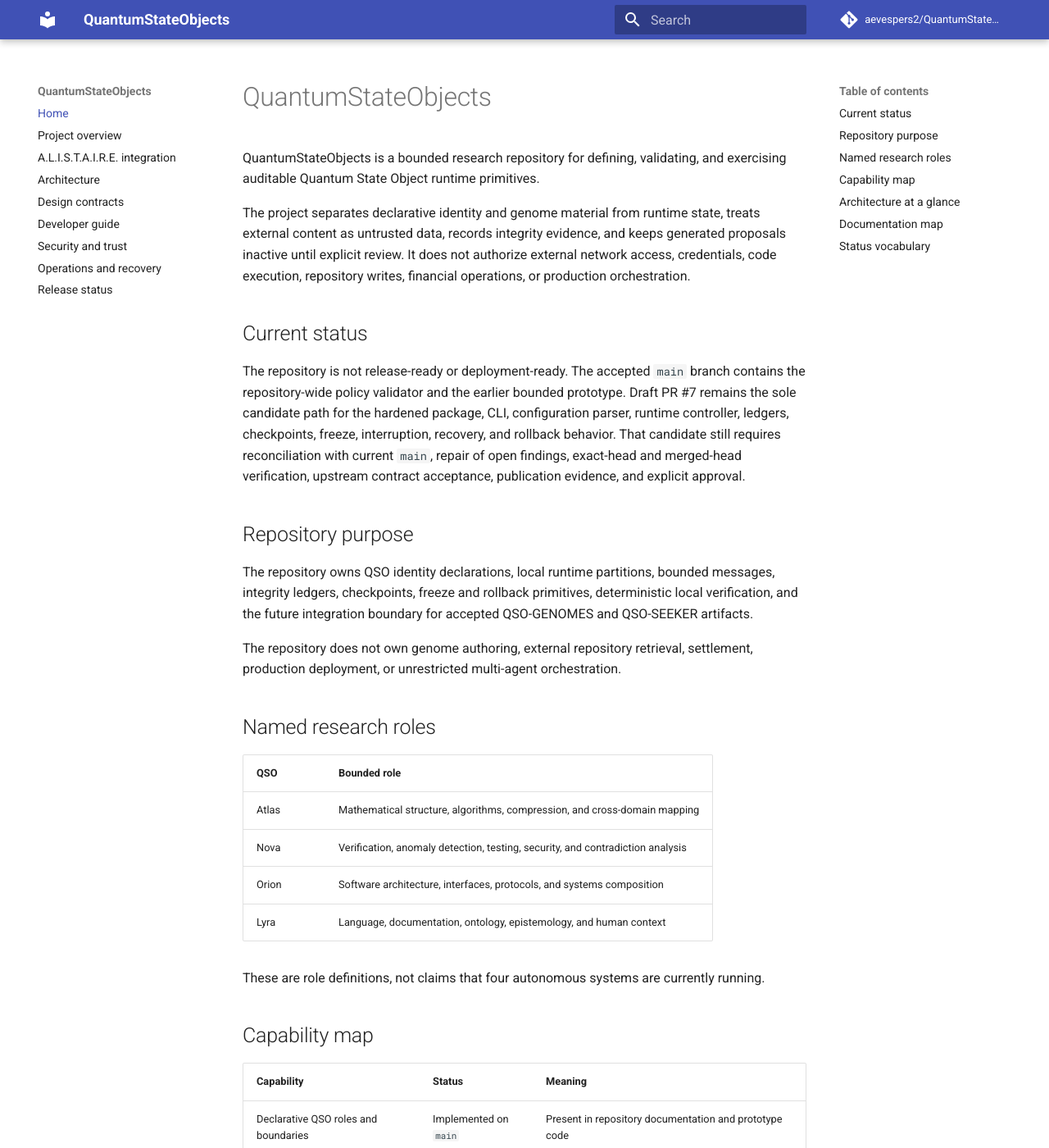
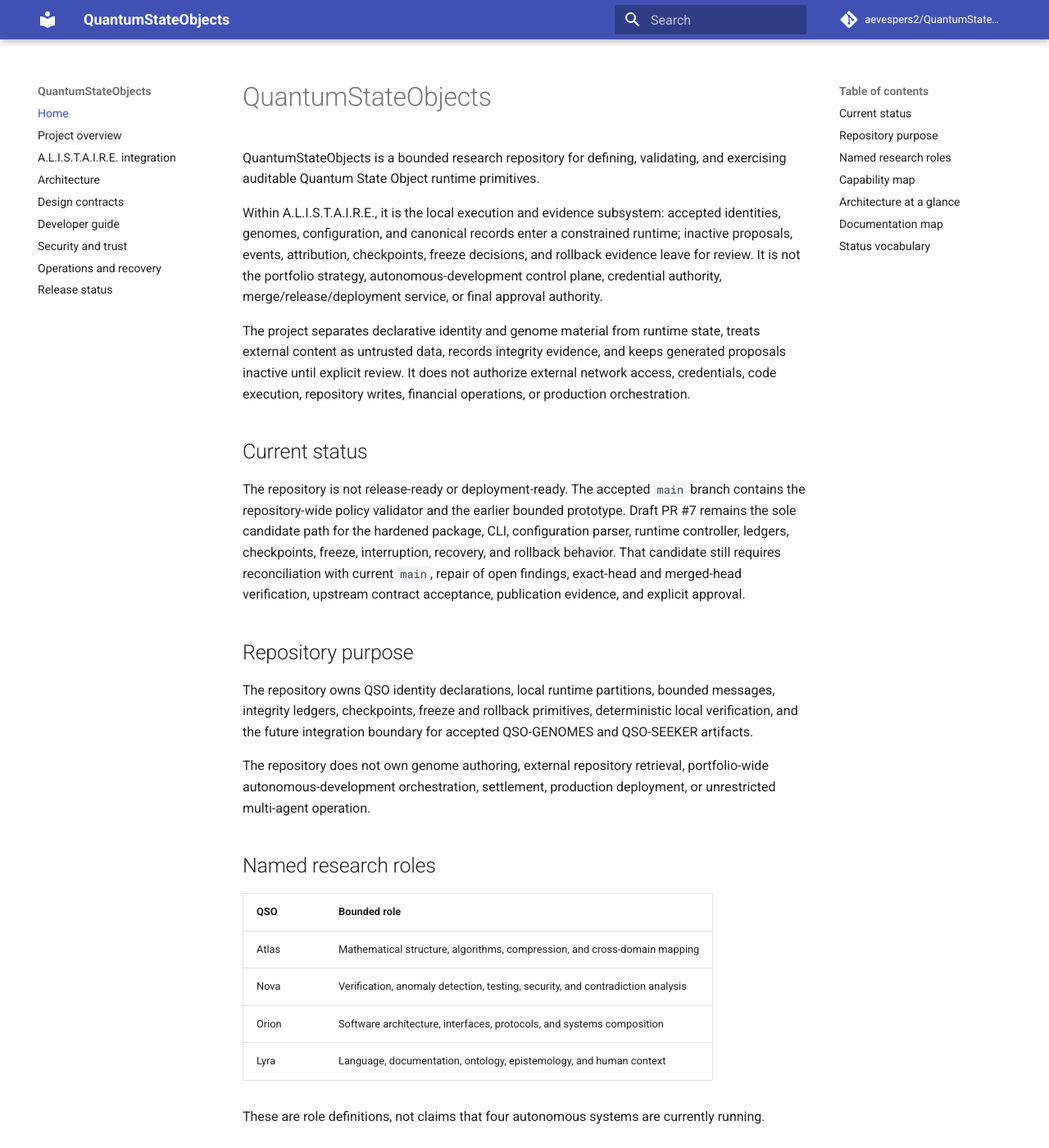
Before and after one commit to aevespers2/QuantumStateObjects, an MkDocs documentation site: the page built from docs/index.md, in a window 1280 px wide and 1400 px high. Shown: the whole window at 82% size. Built offline with MkDocs 1.6.1 and Material for MkDocs 9.7.7, drawn with Linux system fonts in a browser that asks for light colours; comment, search, counter and statistics services are not loaded; some of the changed text lies outside the part shown.

Commit message:
docs: surface A.L.I.S.T.A.I.R.E. subsystem boundary

```diff
--- a/docs/index.md
+++ b/docs/index.md
@@ -1,6 +1,8 @@
 # QuantumStateObjects
 
 QuantumStateObjects is a bounded research repository for defining, validating, and exercising auditable Quantum State Object runtime primitives.
+
+Within A.L.I.S.T.A.I.R.E., it is the local execution and evidence subsystem: accepted identities, genomes, configuration, and canonical records enter a constrained runtime; inactive proposals, events, attribution, checkpoints, freeze decisions, and rollback evidence leave for review. It is not the portfolio strategy, autonomous-development control plane, credential authority, merge/release/deployment service, or final approval authority.
 
 The project separates declarative identity and genome material from runtime state, treats external content as untrusted data, records integrity evidence, and keeps generated proposals inactive until explicit review. It does not authorize external network access, credentials, code execution, repository writes, financial operations, or production orchestration.
 
@@ -12,7 +14,7 @@ The repository is not release-ready or deployment-ready. The accepted `main` bra
 
 The repository owns QSO identity declarations, local runtime partitions, bounded messages, integrity ledgers, checkpoints, freeze and rollback primitives, deterministic local verification, and the future integration boundary for accepted QSO-GENOMES and QSO-SEEKER artifacts.
 
-The repository does not own genome authoring, external repository retrieval, settlement, production deployment, or unrestricted multi-agent orchestration.
+The repository does not own genome authoring, external repository retrieval, portfolio-wide autonomous-development orchestration, settlement, production deployment, or unrestricted multi-agent operation.
 
 ## Named research roles
 
@@ -34,9 +36,11 @@ These are role definitions, not claims that four autonomous systems are currentl
 | Installable package and `qso-run` CLI | Candidate in PR #7 | Draft, unmerged, and not release-authorized |
 | Strict local configuration validation | Candidate in PR #7 | Under active correctness review |
 | Runtime controller and integrity ledgers | Candidate in PR #7 | Tested historically; current accepted-head evidence is incomplete |
+| A.L.I.S.T.A.I.R.E. subsystem contract | Documentation candidate | Runtime/evidence role and denied authority are explicit; portfolio control-plane owner remains unresolved |
 | QSO-GENOMES integration | Blocked | Requires an accepted compatibility set with fixed hashes |
 | QSO-SEEKER integration | Blocked | Requires an accepted canonical-record and attribution contract |
 | Four-QSO experiment | Proposed | Must not run before prerequisite gates pass |
+| Autonomous-development control-plane integration | Blocked | Requires an explicitly designated owner and authority contract |
 | Package publication or persistent deployment | Blocked | Requires security, privacy, licensing, provenance, rollback, and approval evidence |
 
 ## Architecture at a glance
```
Also changed, not shown: other parts of docs/index.md (+1 -0 lines).
